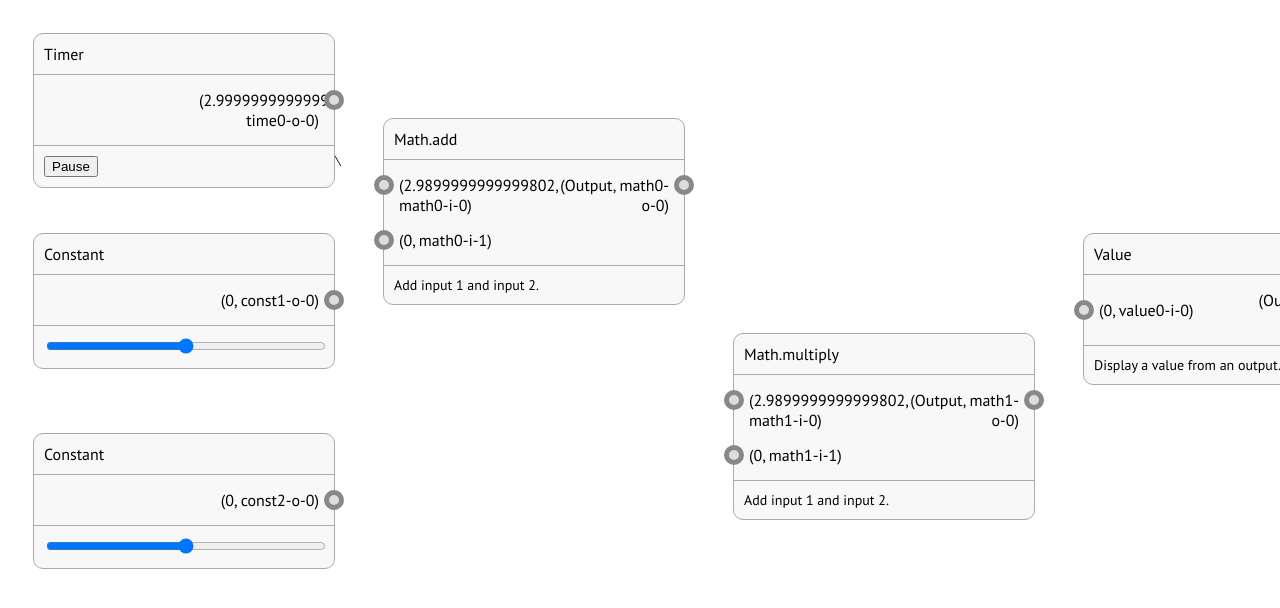
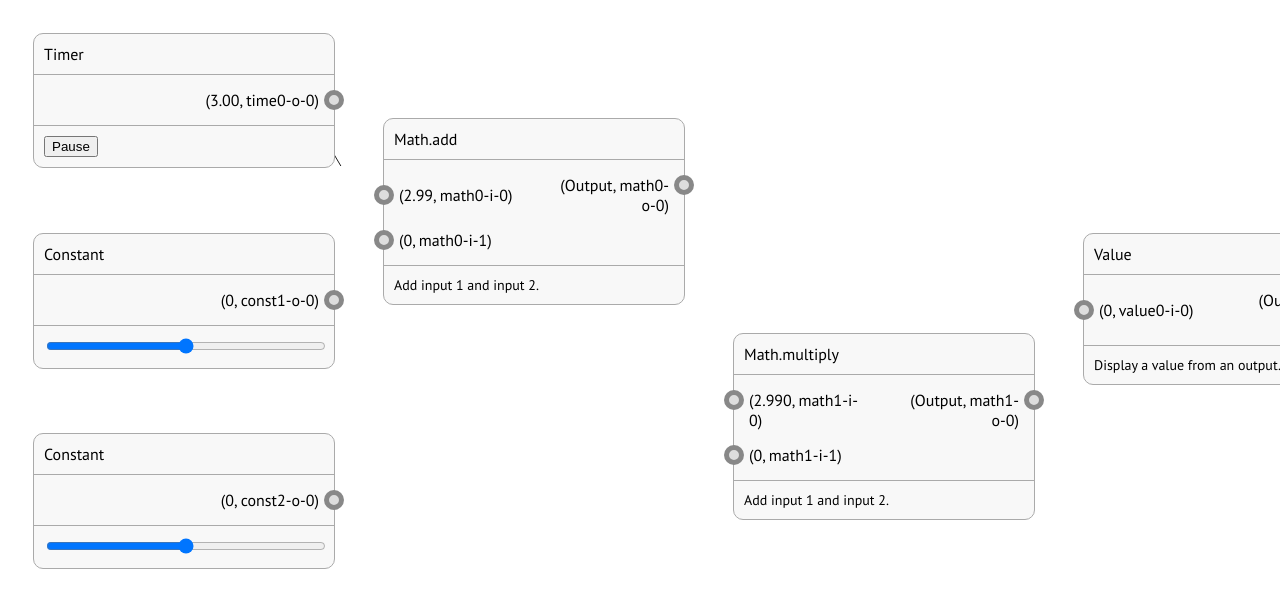
Before and after one commit to onion2k/copper, a React (Create React App) app: page / in a window 1280 px wide. Shown: the top 608 px of the page. Built offline with nearby package versions, Linux system fonts and the light colour scheme.

Commit message:
Using number.toPrecision() to truncate timer

```diff
--- a/src/Nodes/time.tsx
+++ b/src/Nodes/time.tsx
@@ -37,7 +37,7 @@ export function Time({ id, x, y, output }: iTime) {
   const [connect, setConnect] = useState(false);
 
   useEffect(() => {
-    output(value);
+    output(value.toPrecision(3));
   });
 
   useAnimationFrame(() => {
@@ -46,7 +46,9 @@ export function Time({ id, x, y, output }: iTime) {
     }
   });
 
-  const io = <Output key={`${id}-o-0`} id={`${id}-o-0`} value={value} />;
+  const io = (
+    <Output key={`${id}-o-0`} id={`${id}-o-0`} value={value.toPrecision(3)} />
+  );
 
   const controls = <button onClick={() => setPause(!pause)}>Pause</button>;
 
```
